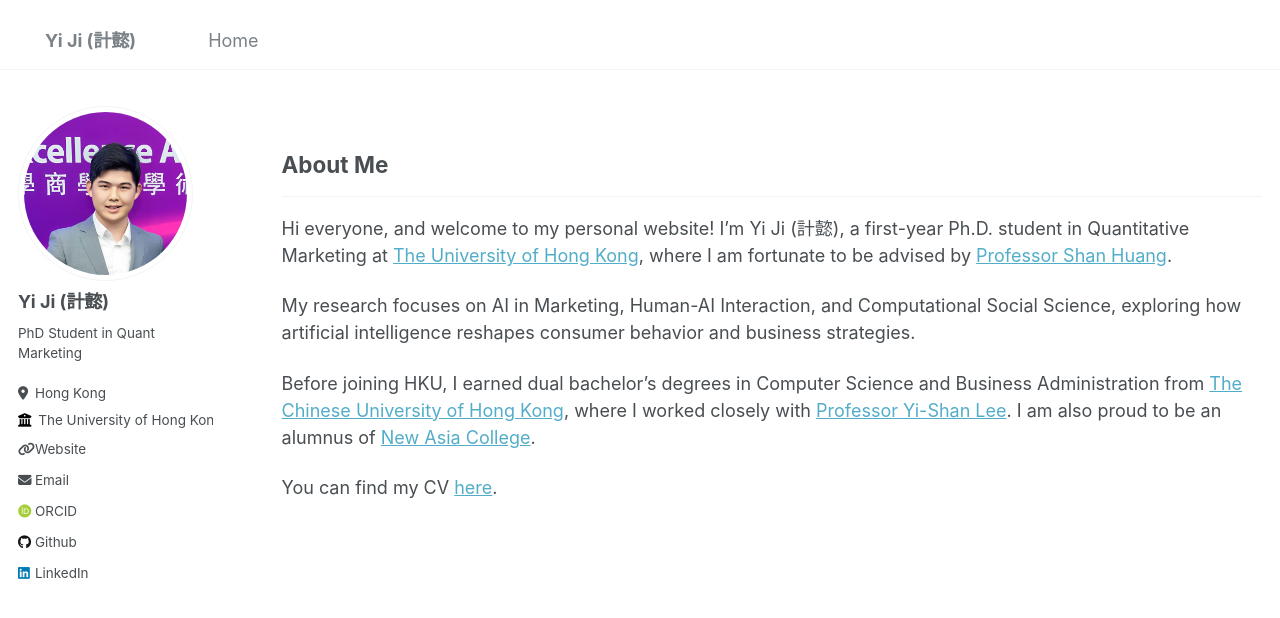
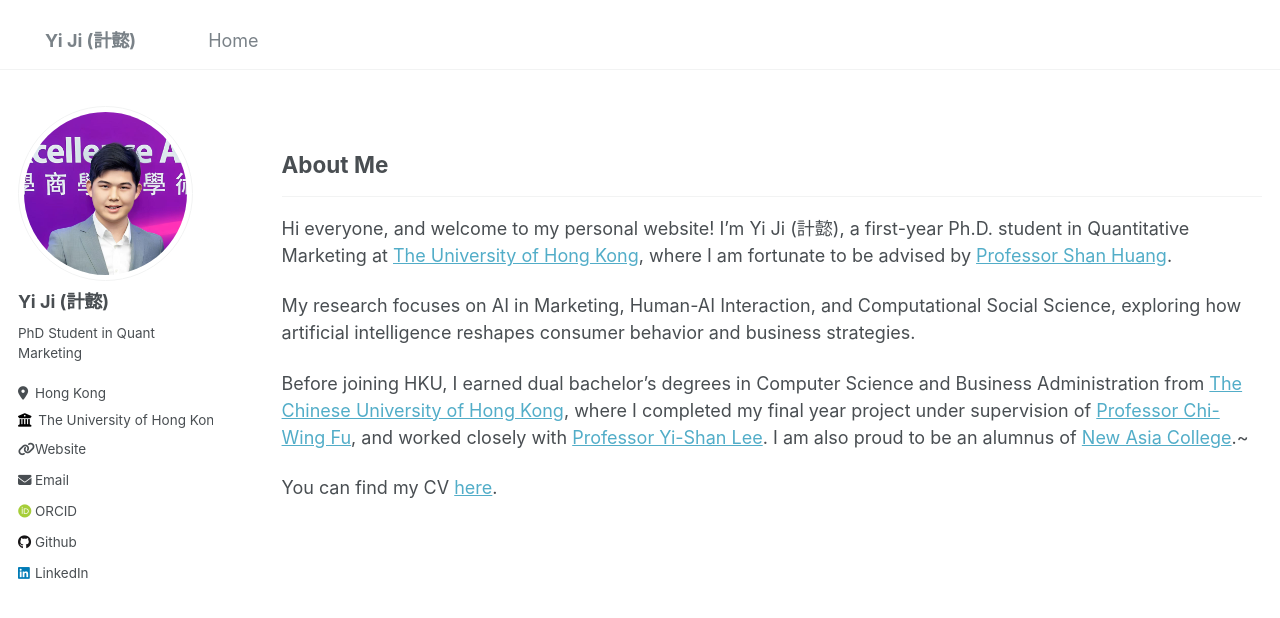
Before and after one commit to jasonyji/jasonyji.github.io, a Jekyll site: the page built from _pages/about.md, in a window 1280 px wide. Shown: the top 618 px of the page. Built offline with Jekyll 4.4.1, drawn with Linux system fonts in a browser that asks for light colours; some web fonts are replaced.

Commit message:
update about

```diff
--- a/_pages/about.md
+++ b/_pages/about.md
@@ -14,6 +14,6 @@ Hi everyone, and welcome to my personal website! I’m Yi Ji (計懿), a first-y
 
 My research focuses on AI in Marketing, Human-AI Interaction, and Computational Social Science, exploring how artificial intelligence reshapes consumer behavior and business strategies.
 
-Before joining HKU, I earned dual bachelor's degrees in Computer Science and Business Administration from <a href="https://www.cuhk.edu.hk/english/index.html" target="_blank">The Chinese University of Hong Kong</a>, where I worked closely with <a href="https://sites.google.com/view/yi-shanlee" target="_blank">Professor Yi-Shan Lee</a>. I am also proud to be an alumnus of <a href="https://www.na.cuhk.edu.hk/" target="_blank">New Asia College</a>.
+Before joining HKU, I earned dual bachelor's degrees in Computer Science and Business Administration from <a href="https://www.cuhk.edu.hk/english/index.html" target="_blank">The Chinese University of Hong Kong</a>, where I completed my final year project under supervision of <a href="https://www.cse.cuhk.edu.hk/~cwfu/" target="_blank">Professor Chi-Wing Fu</a>, and worked closely with <a href="https://sites.google.com/view/yi-shanlee" target="_blank">Professor Yi-Shan Lee</a>. I am also proud to be an alumnus of <a href="https://www.na.cuhk.edu.hk/" target="_blank">New Asia College</a>.~
 
 You can find my CV <a href="../files/CV.pdf" target="_blank">here</a>.
```
